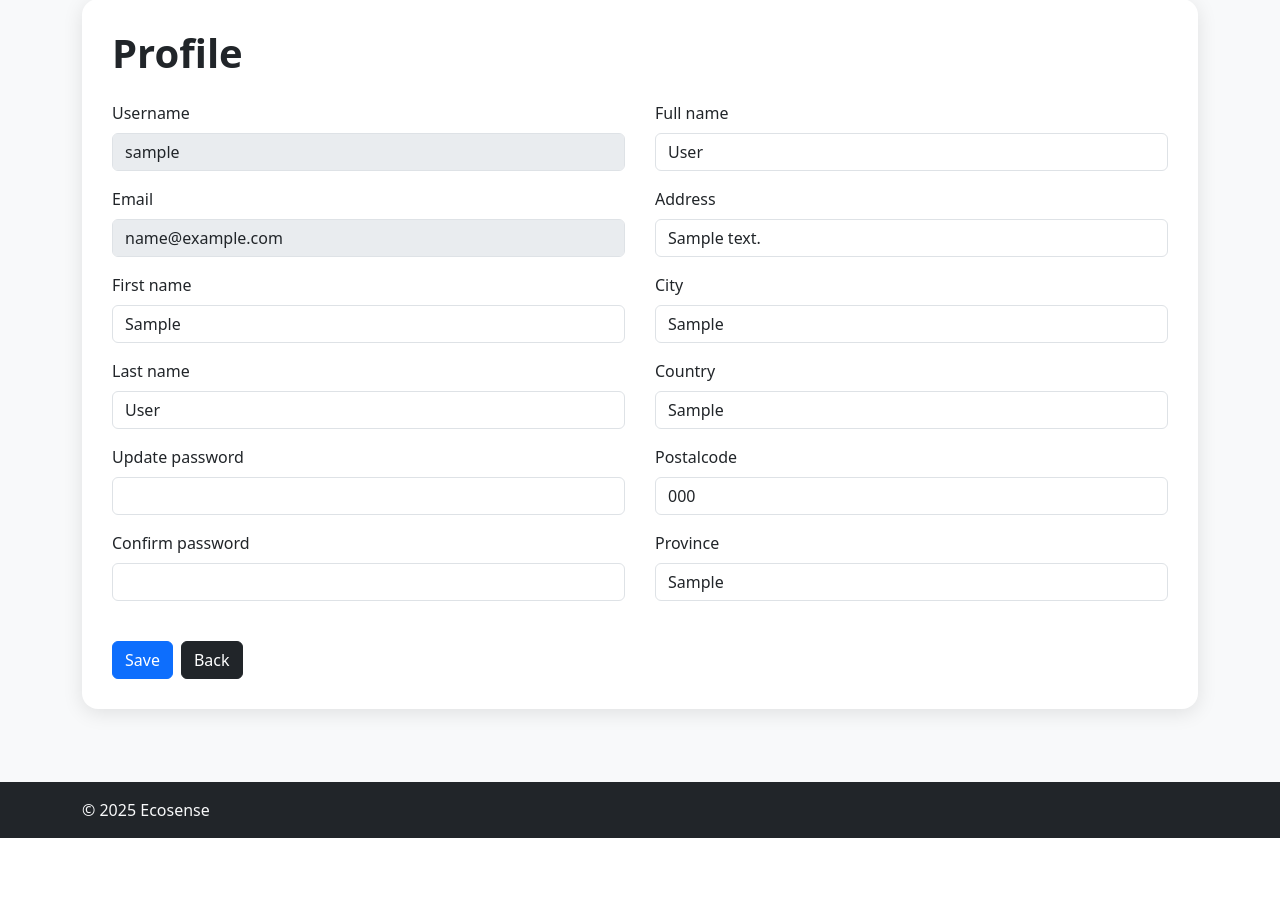
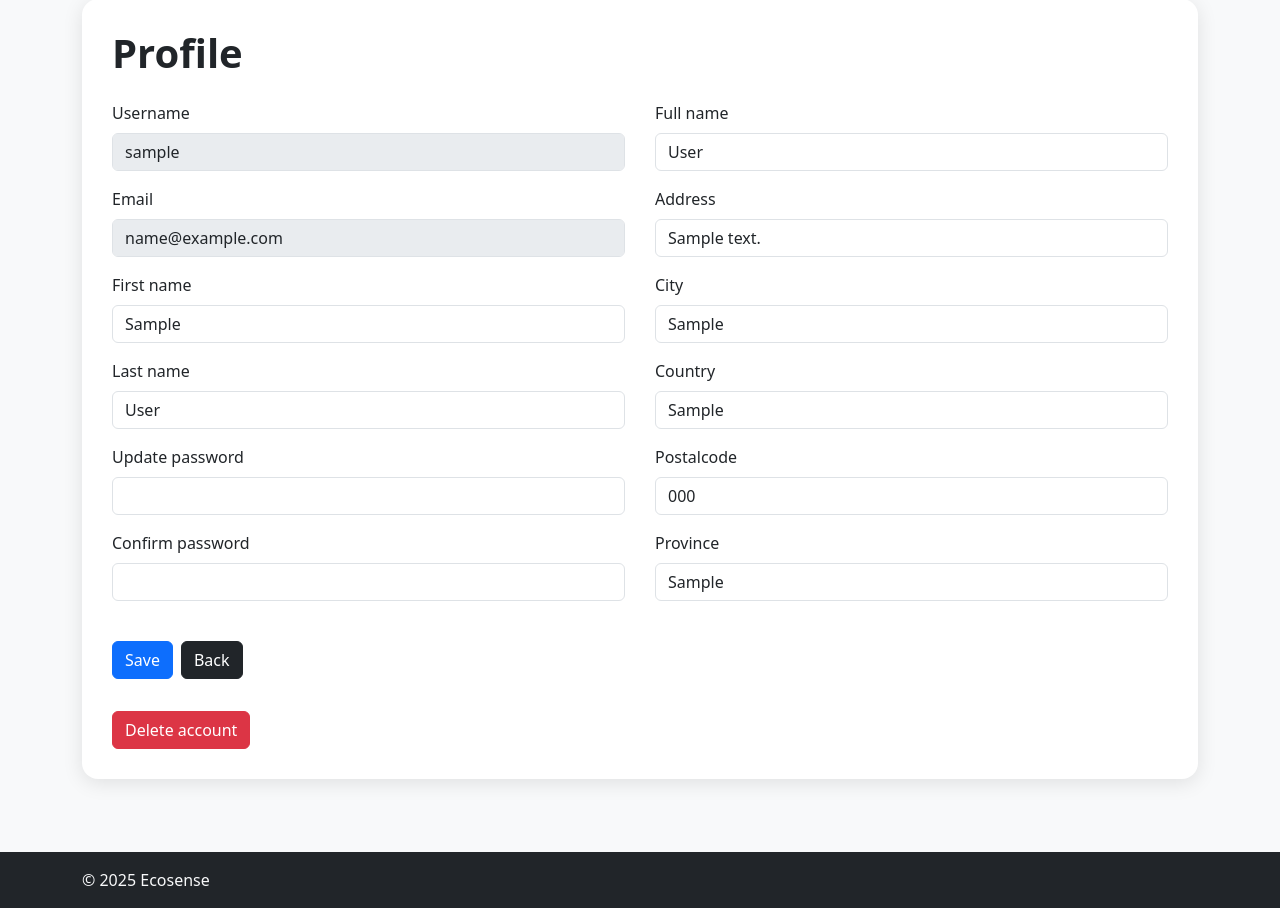
Before and after one commit to MichaelBarbi/Ecosense, a Django app: page /profile/ in a window 1280 px wide. Shown: the part 161-1069 px from the top of the page. Before the commit the page ends 999 px from the top, so only its background shows below. Run offline with Django 5.2, Linux system fonts and the light colour scheme; a user stored in the database is signed in; tables that the repository leaves empty hold one stand-in row (values such as "Sample post"); some libraries are stand-ins or nearby versions.

Commit message:
Added delete account functionality

```diff
--- a/user/templates/user/profile.html
+++ b/user/templates/user/profile.html
@@ -29,6 +29,34 @@
 {% block content %}
 
     <main>
+
+        <!-- Delete account modal -->
+        <div class="modal fade" tabindex="-1" id="deleteAccountModal">
+            <div class="modal-dialog">
+                <div class="modal-content">
+
+                    <form method="POST" action="{% url 'delete_account' %}">
+                        {% csrf_token %}
+
+                        <div class="modal-header">
+                            <h5 class="modal-title">Delete account</h5>
+                            <button type="button" class="btn-close" data-bs-dismiss="modal" aria-label="Close"></button>
+                        </div>
+
+                        <div class="modal-body">
+                            <p>Are you sure you want to delete your account? This action cannot be undone.</p>
+                        </div>
+
+                        <div class="modal-footer">
+                            <button type="button" class="btn btn-secondary" data-bs-dismiss="modal">Cancel</button>
+                            <button type="submit" class="btn btn-danger">Delete</button>
+                        </div>
+
+                    </form>
+                </div>
+            </div>
+        </div>
+
         <section class="py-5">
             <div class="container text-left">
 
@@ -51,7 +79,7 @@
 
                         <h1 class="mb-4 fw-bold">Profile</h1>
 
-                       <div style="display: flex; gap: 30px;">
+                        <div style="display: flex; gap: 30px;">
                             <div  id="user-column" class="user-column" style="flex:1;">
                                 {{ form.username|as_crispy_field }}
                                 {{ form.email|as_crispy_field }}
@@ -70,10 +98,12 @@
                             </div>
                         </div>
 
-                        <div class="d-flex justify-content-start mt-4">
+                        <div class="d-flex justify-content-start mt-4" style="margin-bottom: 2em;">
                             <button type="submit" class="btn btn-primary me-2">Save</button>
                             <button type="button" id="back" class="btn btn-dark"><a href="{% url 'home' %}">Back</a></button>
                         </div>
+
+                        <button type="button" class="btn btn-danger" data-bs-toggle="modal" data-bs-target="#deleteAccountModal">Delete account</button>
                     </div>
                 </form>
             </div>
--- a/user/urls.py
+++ b/user/urls.py
@@ -3,7 +3,8 @@ from . import views
 
 urlpatterns = [
     path('login/', views.loginView, name='login'),
-    path('register/', views.register, name='register'),
+    path('register/', views.registerView, name='register'),
     path("logout/", views.logoutView, name="logout"),
-    path("profile/", views.profileView, name="profile")
+    path("profile/", views.profileView, name="profile"),
+    path("delete/", views.deleteAccountView, name="delete_account")
 ]
--- a/user/views.py
+++ b/user/views.py
@@ -16,7 +16,6 @@ def customer_login_required(view_func):
 
 def staff_login_required(view_func):
     return login_required(login_url='/staff/login/')(view_func)
-
 
 
 # Customer login
@@ -55,7 +54,7 @@ def loginView(request):
     return render(request, template_name="login.html", context=ctx)
 
 # Customer register
-def register(request):
+def registerView(request):
 
     if request.method == "POST":
 
@@ -206,3 +205,25 @@ def profileView(request):
     }
 
     return render(request, "user/profile.html", context=ctx)
+
+
+@customer_login_required
+def deleteAccountView(request):
+
+    if request.method == "POST":
+
+        try:
+            user = request.user
+
+            user.delete()
+            logout(request)
+
+            return redirect("login")
+
+        except Exception as e:
+            messages.error(request, f"The account has not been deleted: {str(e)}")
+            return redirect("profile")
+
+
+    messages.error(request, "The account has not been deleted")
+    return redirect("profile")
```
